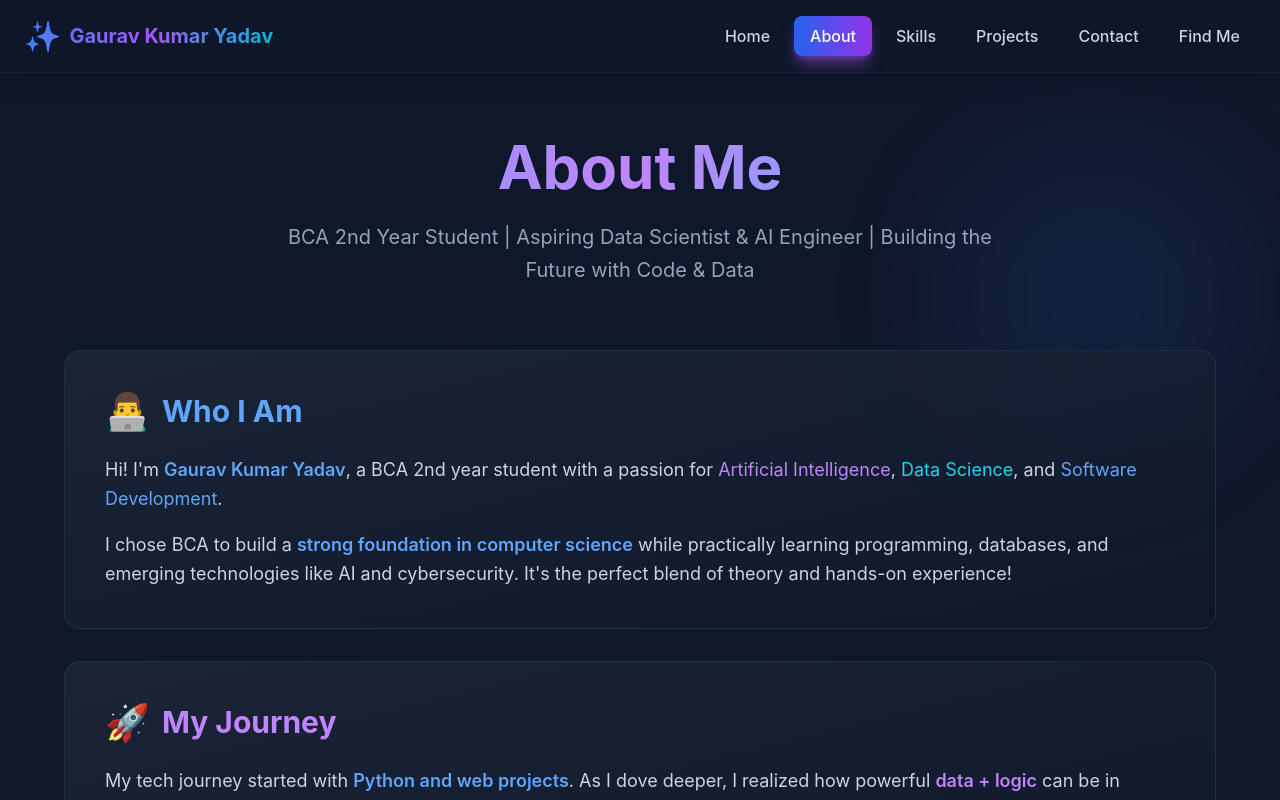
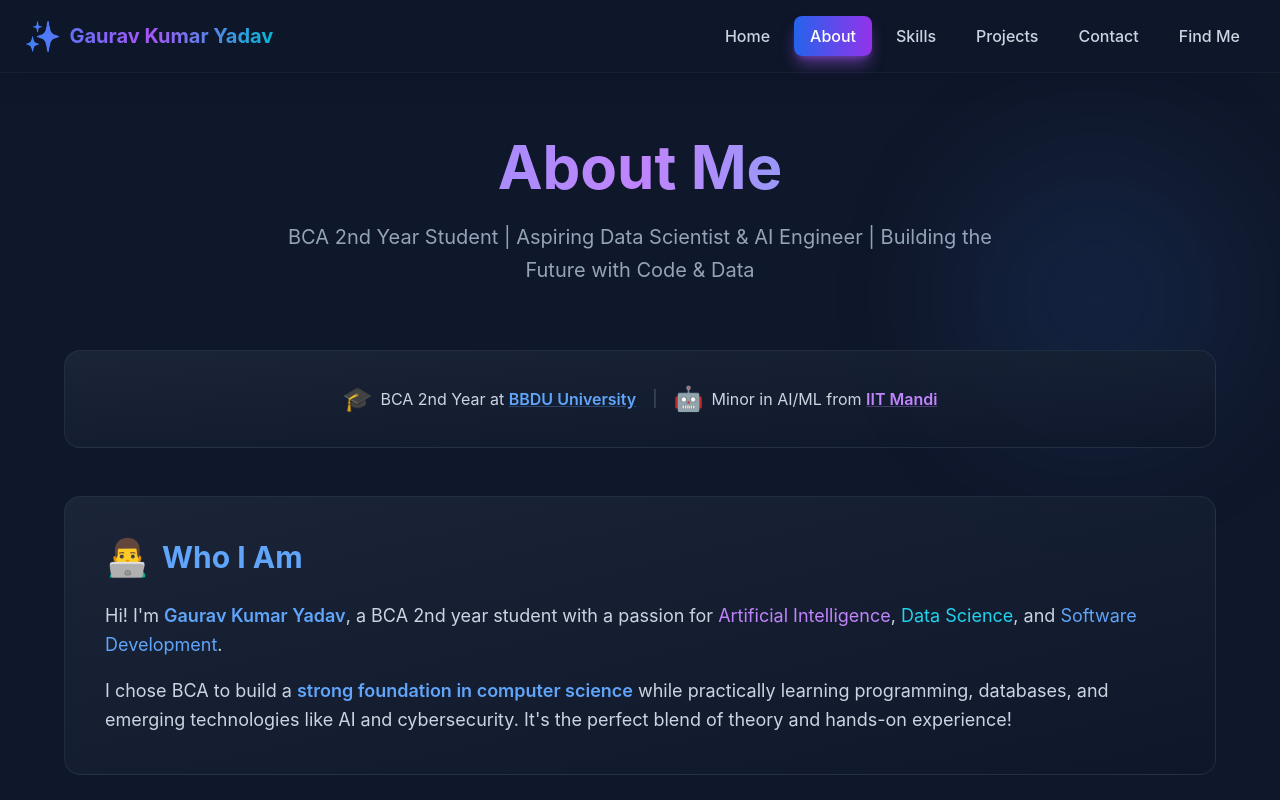
Before and after one commit to ggauravky/Dev-Portfolio, a React (Vite) app: page /about in a window 1280 px wide. Shown: the top 800 px of the page. Built offline with nearby package versions, Linux system fonts and the light colour scheme.

Commit message:
Add education section to About page
Introduced a new section highlighting BCA 2nd Year at BBDU University and a minor in AI/ML from IIT Mandi. The section uses styled containers and icons for improved visual presentation.

```diff
--- a/src/pages/About.jsx
+++ b/src/pages/About.jsx
@@ -24,6 +24,40 @@ function About() {
                         BCA 2nd Year Student | Aspiring Data Scientist & AI Engineer |
                         Building the Future with Code & Data
                     </p>
+                </div>
+
+                <div className="bg-gradient-to-br from-slate-800/80 to-slate-900/80 backdrop-blur-sm p-6 md:p-8 rounded-2xl border border-slate-700/50 mb-12 animate-slideDown">
+                    <div className="flex flex-wrap items-center justify-center gap-4 text-slate-300">
+                        <div className="flex items-center gap-2">
+                            <span className="text-2xl">🎓</span>
+                            <span className="text-sm md:text-base">
+                                BCA 2nd Year at{' '}
+                                <a
+                                    href="https://www.bbdu.ac.in/"
+                                    target="_blank"
+                                    rel="noopener noreferrer"
+                                    className="text-blue-400 hover:text-blue-300 font-semibold underline decoration-blue-400/30 hover:decoration-blue-300 transition-colors"
+                                >
+                                    BBDU University
+                                </a>
+                            </span>
+                        </div>
+                        <span className="text-slate-600 hidden md:inline">|</span>
+                        <div className="flex items-center gap-2">
+                            <span className="text-2xl">🤖</span>
+                            <span className="text-sm md:text-base">
+                                Minor in AI/ML from{' '}
+                                <a
+                                    href="https://www.iitmandi.ac.in/"
+                                    target="_blank"
+                                    rel="noopener noreferrer"
+                                    className="text-purple-400 hover:text-purple-300 font-semibold underline decoration-purple-400/30 hover:decoration-purple-300 transition-colors"
+                                >
+                                    IIT Mandi
+                                </a>
+                            </span>
+                        </div>
+                    </div>
                 </div>
 
                 {/* Main Content Grid */}
```
